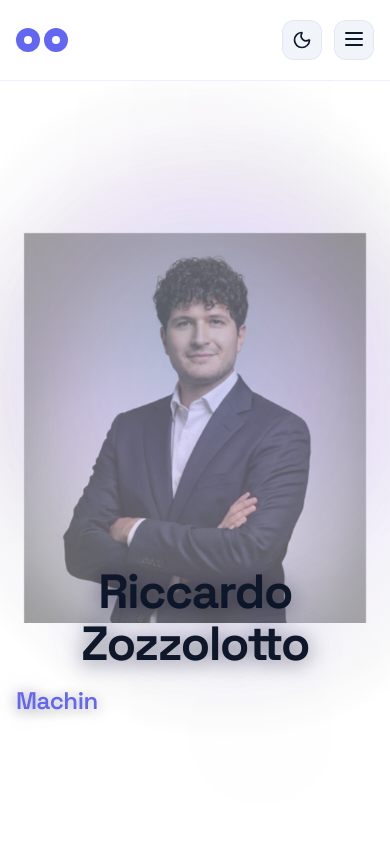
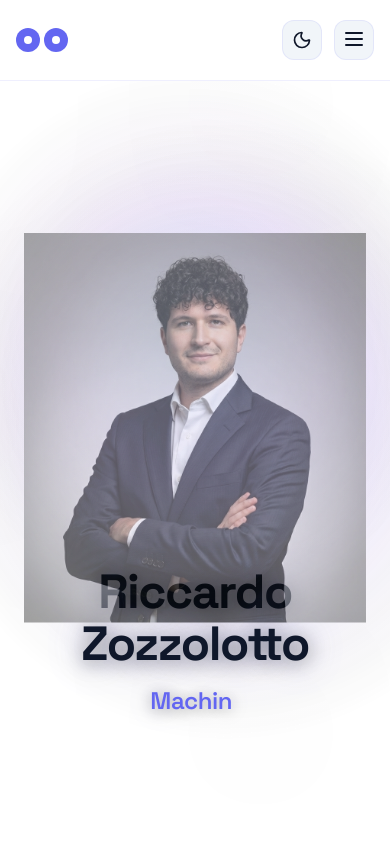
Before and after one commit to zozzy04/portfolio-riccardo, a React (Vite) app: page / in a window 390 px wide. Shown: the top 844 px of the page. Built offline with nearby package versions, Linux system fonts and the light colour scheme.

Commit message:
Allineato typewriter al centro su mobile e spostata immagine in primo piano

```diff
--- a/src/index.css
+++ b/src/index.css
@@ -327,7 +327,7 @@ a:hover {
 .hero-background-image {
   position: absolute;
   inset: 0;
-  z-index: 0.5;
+  z-index: 3;
   display: flex;
   align-items: center;
   justify-content: center;
@@ -375,7 +375,7 @@ a:hover {
 
 .hero-content {
   position: relative;
-  z-index: 1;
+  z-index: 2;
   width: 100%;
   max-width: 1200px;
   margin: 0 auto;
@@ -385,13 +385,14 @@ a:hover {
   display: flex;
   flex-direction: column;
   gap: var(--space-md);
-  align-items: flex-start;
+  align-items: center;
   padding-bottom: var(--space-2xl);
   margin-bottom: var(--space-3xl);
 }
 
 @media (min-width: 768px) {
   .hero-text-bottom {
+    align-items: flex-start;
     padding-bottom: var(--space-3xl);
     margin-bottom: var(--space-4xl);
     margin-top: var(--space-2xl);
```
